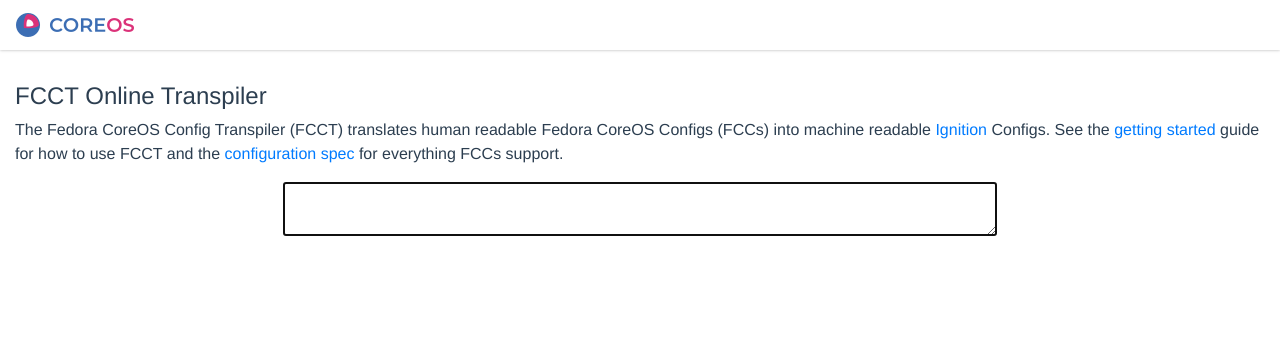
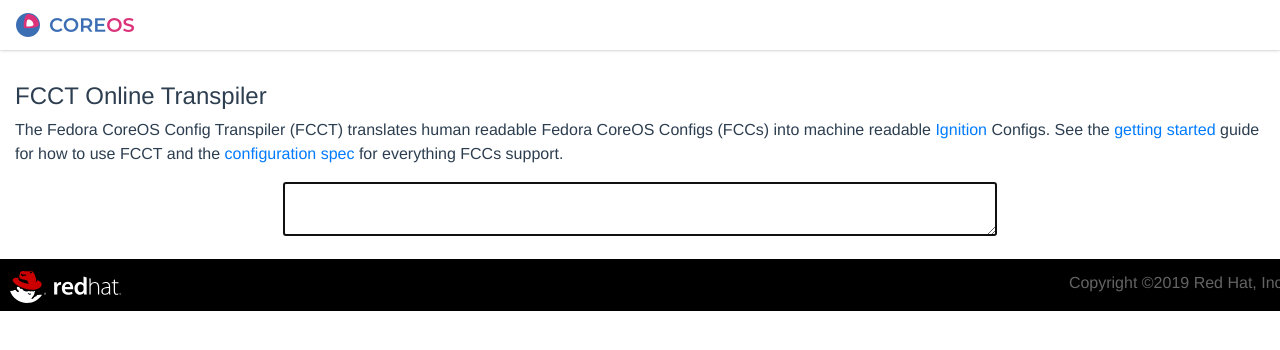
Before and after one commit to coreos/fcct-online, a Vue app in the folder client/: page / in a window 1280 px wide. Shown: the top 350 px of the page. Built offline with nearby package versions, Linux system fonts and the light colour scheme; the HTML template or start-up script is replaced by a standard one.

Commit message:
Footer.vue: Add footer to the page

```diff
--- a/client/src/components/Footer.vue
+++ b/client/src/components/Footer.vue
@@ -0,0 +1,39 @@
+<template>
+<div class="row redhat-footer">
+    <div class="container col-md-12 col-lg-12 col-sm-12">
+        <a href="https://www.redhat.com" class="redhat-logo">
+            <img src="../assets/Logo_RH_RGB_Reverse_Tight_Crop.svg" alt="Red Hat">
+        </a>
+        <p class="copyright">
+            Copyright ©2019 Red Hat, Inc.</p>
+    </div>
+</div>
+</template>
+
+<script>
+export default {
+  name: 'Footer',
+};
+</script>
+
+<!-- Add "scoped" attribute to limit CSS to this component only -->
+<style scoped>
+.redhat-footer {
+    background: #000;
+    margin-top: 1em;
+}
+.redhat-logo {
+    float: left;
+    margin-left: 1em;
+}
+.copyright {
+    color: #646464;
+    display: block;
+    float:right;
+    margin-top: 0.2em;
+    margin-bottom: 0.2em;
+}
+.container {
+    padding: 0.5em;
+}
+</style>
```
Also changed, not shown: client/src/assets/Logo_RH_RGB_Reverse_Tight_Crop.svg (added).
